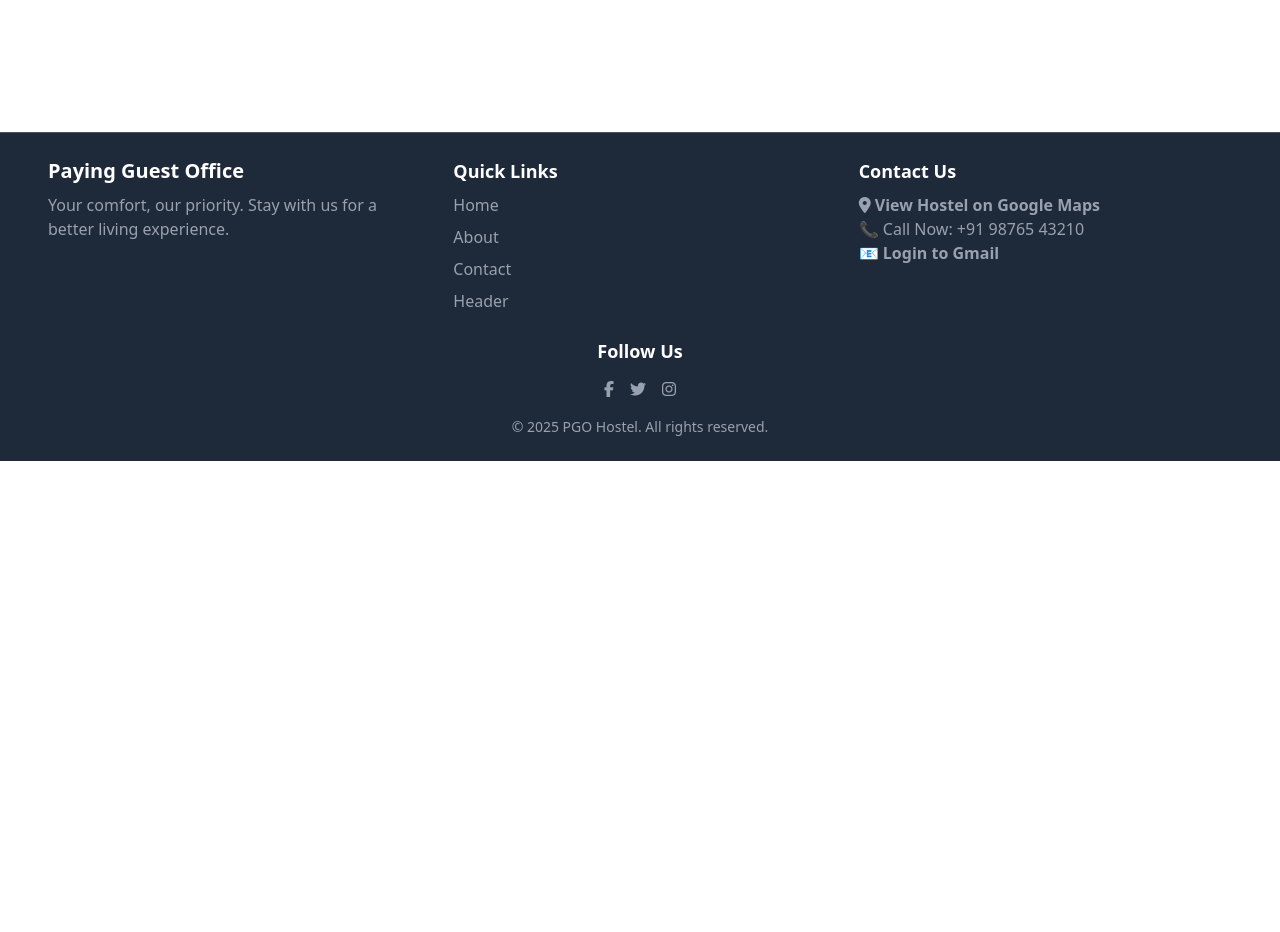
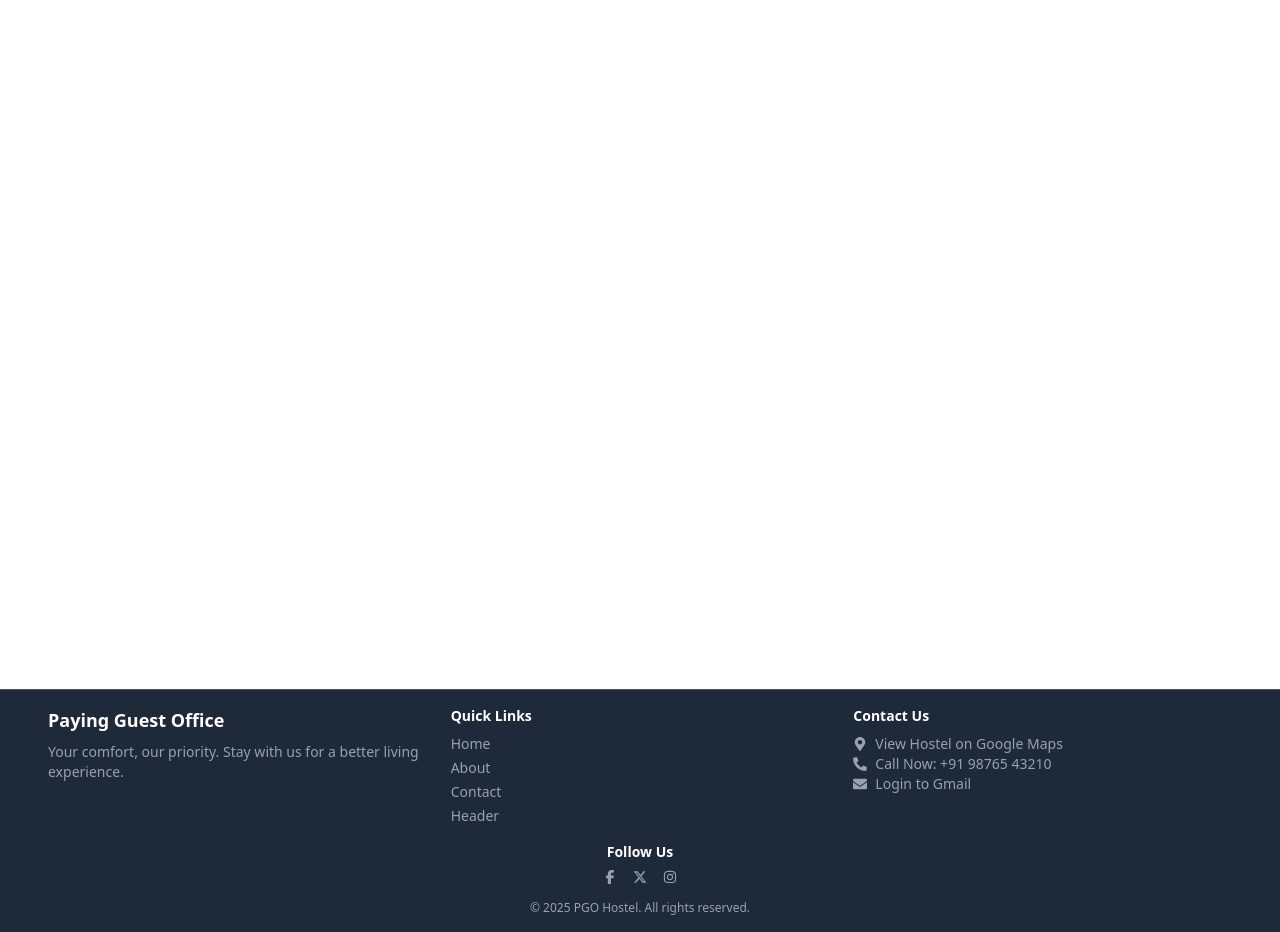
Before and after one commit to Srujangupta06/Paying-Guest-Online-Frontend, a React (Vite) app: page / in a window 1280 px wide. Shown: the part 3000-3932 px from the top of the page. Before the commit the page ends 3461 px from the top, so only its background shows below. Built offline with nearby package versions, Linux system fonts and the light colour scheme.

Commit message:
Update Footer.jsx

```diff
--- a/src/components/Footer.jsx
+++ b/src/components/Footer.jsx
@@ -1,6 +1,7 @@
-import "@fortawesome/fontawesome-free/css/all.min.css";
-
 import { useEffect } from "react";
+import { Link } from "react-router-dom";
+import { FaMapMarkerAlt, FaPhoneAlt, FaEnvelope } from "react-icons/fa";
+import { FaFacebookF, FaXTwitter, FaInstagram } from "react-icons/fa6";
 
 const Footer = () => {
   useEffect(() => {
@@ -14,104 +15,65 @@ const Footer = () => {
   }
 
   return (
-
-      <footer className="bg-gray-800 border-t border-gray-600 text-white py-6 mt-auto">
-        <div className="container mx-auto px-6 md:px-12 grid grid-cols-1 md:grid-cols-3 gap-8">
+    <div className="flex flex-col min-h-screen">
+      <footer className="bg-gray-800 border-t border-gray-600 text-white py-4 mt-auto text-sm">
+        <div className="container mx-auto px-6 md:px-12 grid grid-cols-1 md:grid-cols-3 gap-6">
           <div>
-            <h2 className="text-xl font-bold">Paying Guest Office</h2>
+            <h2 className="text-lg font-bold">Paying Guest Office</h2>
             <p className="mt-2 text-gray-400">
-              Your comfort, our priority. Stay with us for a better living
-              experience.
+              Your comfort, our priority. Stay with us for a better living experience.
             </p>
           </div>
 
           <div>
-            <h3 className="text-lg font-semibold">Quick Links</h3>
-            <ul className="mt-2 space-y-2 text-gray-400">
-              <li>
-                <a href="#" className="hover:text-white">
-                  Home
-                </a>
-              </li>
-              <li>
-                <a href="#" className="hover:text-white">
-                  About
-                </a>
-              </li>
-              <li>
-                <a href="#" className="hover:text-white">
-                  Contact
-                </a>
-              </li>
-              <li>
-                <a href="#" className="hover:text-white">
-                  Header
-                </a>
-              </li>
+            <h3 className="text-md font-semibold">Quick Links</h3>
+            <ul className="mt-2 space-y-1 text-gray-400">
+              <li><Link to="/" className="hover:text-white">Home</Link></li>
+              <li><Link to="/about" className="hover:text-white">About</Link></li>
+              <li><Link to="/contact" className="hover:text-white">Contact</Link></li>
+              <li><Link to="/header" className="hover:text-white">Header</Link></li>
             </ul>
           </div>
 
           <div>
-            <h3 className="text-lg font-semibold">Contact Us</h3>
-            <p className="mt-2 text-gray-400">
-              <a
-                href="https://www.google.com/maps/search/Zolo+Stays+-+KPHB+Hostels,+KPHB,+Hyderabad/"
-                target="_blank"
-                rel="noopener noreferrer"
-                className="text-gray-400 font-semibold hover:text-white"
-              >
-                <i className="fas fa-map-marker-alt"></i> View Hostel on Google
-                Maps
-              </a>
+            <h3 className="text-md font-semibold">Contact Us</h3>
+            <p className="mt-2 text-gray-400 flex items-center">
+              <FaMapMarkerAlt className="mr-2" />
+              <Link to="https://www.google.com/maps/search/Zolo+Stays+-+KPHB+Hostels,+KPHB,+Hyderabad/" target="_blank" className="hover:text-white">
+                View Hostel on Google Maps
+              </Link>
             </p>
-            <p className="text-gray-400 hover:text-white">
-              <a href="tel:+919876543210">📞 Call Now: +91 98765 43210</a>
+            <p className="text-gray-400 hover:text-white flex items-center">
+              <FaPhoneAlt className="mr-2" />
+              <Link to="tel:+919876543210">Call Now: +91 98765 43210</Link>
             </p>
-            <p className="text-gray-400 hover:text-white">
-              <a
-                href="https://mail.google.com/"
-                target="_blank"
-                rel="noopener noreferrer"
-                className="font-semibold"
-              >
-                📧 Login to Gmail
-              </a>
+            <p className="text-gray-400 hover:text-white flex items-center">
+              <FaEnvelope className="mr-2" />
+              <Link to="https://mail.google.com/" target="_blank">Login to Gmail</Link>
             </p>
           </div>
         </div>
 
-        <div className="mt-6 text-center">
-          <h3 className="text-lg font-semibold">Follow Us</h3>
-          <div className="flex justify-center mt-3 space-x-4">
-            <a
-              href="https://www.facebook.com/login/"
-              className="text-gray-400 hover:text-white"
-            >
-              <i className="fab fa-facebook-f"></i>
-            </a>
-            <a
-              href="https://x.com/i/flow/login"
-              className="text-gray-400 hover:text-white"
-            >
-              <i className="fab fa-twitter"></i>
-            </a>
-            <a
-              href="https://www.instagram.com/accounts/login/?hl=en"
-              className="text-gray-400 hover:text-white"
-            >
-              <i className="fab fa-instagram"></i>
-            </a>
+        <div className="mt-4 text-center">
+          <h3 className="text-md font-semibold">Follow Us</h3>
+          <div className="flex justify-center mt-2 space-x-4">
+            <Link to="https://www.facebook.com/login/" className="text-gray-400 hover:text-white">
+              <FaFacebookF />
+            </Link>
+            <Link to="https://x.com/i/flow/login" className="text-gray-400 hover:text-white">
+              <FaXTwitter />
+            </Link>
+            <Link to="https://www.instagram.com/accounts/login/?hl=en" className="text-gray-400 hover:text-white">
+              <FaInstagram />
+            </Link>
           </div>
         </div>
 
-        <div
-          className="mt-4 text-center text-gray-400 text-sm cursor-pointer hover:text-white"
-          onClick={showCopyright}
-        >
+        <div className="mt-4 text-center text-gray-400 text-xs cursor-pointer hover:text-white" onClick={showCopyright}>
           &copy; 2025 PGO Hostel. All rights reserved.
         </div>
       </footer>
-
+    </div>
   );
 };
 
```
